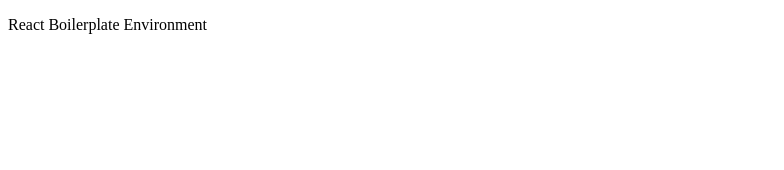
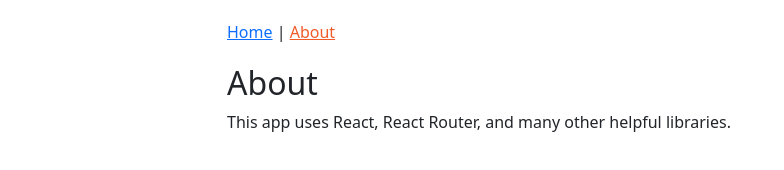
Before and after one commit to rigersleka/react-boilerplate, a React app: page /about in a window 1280 px wide. Shown: the whole page, without its empty margins (0-784 px from the left). Built offline with nearby package versions, Linux system fonts and the light colour scheme.

Commit message:
integrate root component into index.js

```diff
--- /dev/null
+++ b/src/index.css
@@ -0,0 +1,8 @@
+#app {
+    max-width: 850px;
+    margin: 0 auto;
+  }
+
+  nav {
+    padding: 20px 0 20px 0;
+  }
--- a/src/index.html
+++ b/src/index.html
@@ -2,7 +2,7 @@
 <html lang="en">
   <head>
     <meta charset="utf-8" />
-    <title>Boilerplate Environement</title>
+    <title>Pluralsight Redux</title>
   </head>
 
   <body>
--- a/src/index.js
+++ b/src/index.js
@@ -1,12 +1,13 @@
-import React from 'react';
-import { render } from 'react-dom';
+import React from "react";
+import { render } from "react-dom";
+import { BrowserRouter as Router } from "react-router-dom";
+import "bootstrap/dist/css/bootstrap.min.css";
+import App from "./components/App";
+import "./index.css";
 
-// function Hi() {
-//   return <p>React Boilerplate Environment</p>;
-// }
-
-let  Hi = () => <p> React Boilerplate Environment</p>;
-
-export default Hi;
-
-render(<Hi />, document.getElementById('app'));
+render(
+  <Router>
+    <App />
+  </Router>,
+  document.getElementById("app")
+);
```
